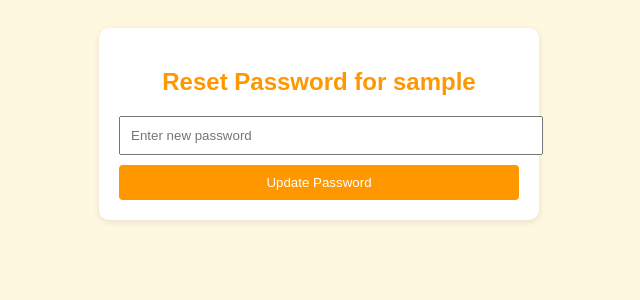
After one commit to Dispatch-hub/asc-timesheet, a Python web app: template templates/reset_password.html in a window 1280 px wide. The commit adds this page. Shown: the top 300 px of the page, without its empty margins (321-961 px from the left). Run offline with Jinja, Linux system fonts and the light colour scheme; the template is opened without the code that fills it: most values are stand-ins (such as "Sample title", 1, 10 or a date in 2020).

Commit message:
Fixed export, added password reset, search, and improved admin dashboard

```diff
--- a/requirements.txt
+++ b/requirements.txt
@@ -4,3 +4,4 @@ pandas
 openpyxl
 xlsxwriter
 pdfkit
+weasyprint
--- /dev/null
+++ b/templates/reset_password.html
@@ -0,0 +1,48 @@
+<!DOCTYPE html>
+<html lang="en">
+<head>
+  <meta charset="UTF-8">
+  <title>Reset Password - Alberta Safety</title>
+  <style>
+    body {
+      font-family: Arial, sans-serif;
+      background-color: #fff8e1;
+      padding: 20px;
+    }
+    form {
+      background: white;
+      padding: 20px;
+      border-radius: 10px;
+      max-width: 400px;
+      margin: auto;
+      box-shadow: 0 2px 6px rgba(0,0,0,0.1);
+    }
+    h2 {
+      color: #ff9800;
+      text-align: center;
+    }
+    input[type="password"], button {
+      display: block;
+      width: 100%;
+      padding: 10px;
+      margin-top: 10px;
+    }
+    button {
+      background-color: #ff9800;
+      color: white;
+      border: none;
+      border-radius: 4px;
+    }
+    button:hover {
+      background-color: #e68900;
+    }
+  </style>
+</head>
+<body>
+  <form method="POST">
+    <h2>Reset Password for {{ username }}</h2>
+    <input type="password" name="new_password" placeholder="Enter new password" required>
+    <button type="submit">Update Password</button>
+  </form>
+</body>
+</html>
```
Also changed, not shown: app.py (+16 -0 lines), templates/admin_dashboard.html (+10 -2 lines), timesheets.db.
